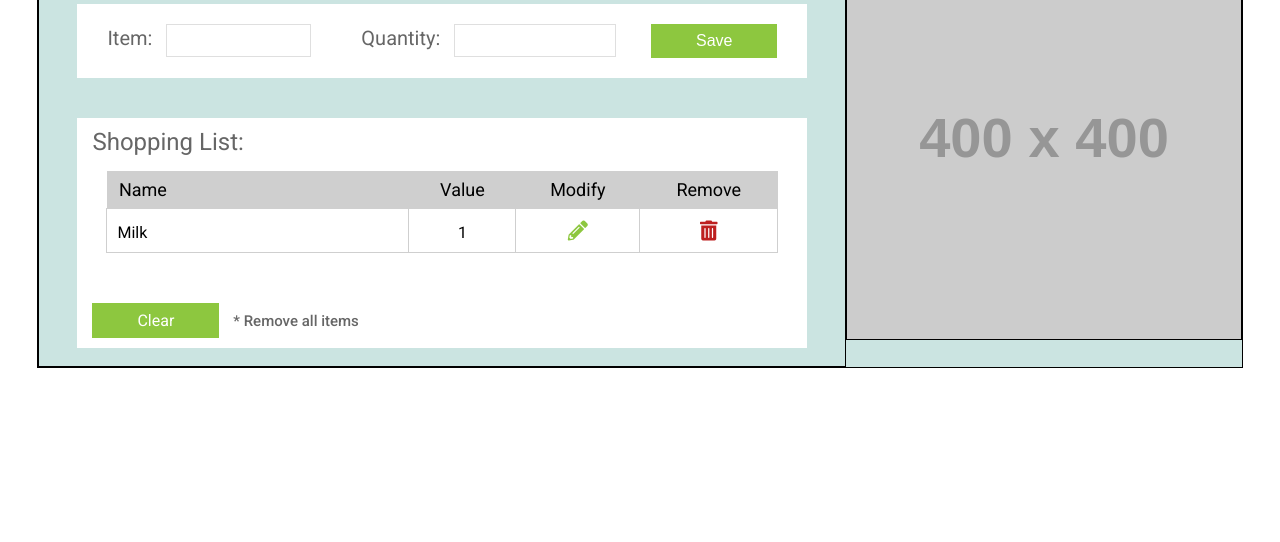
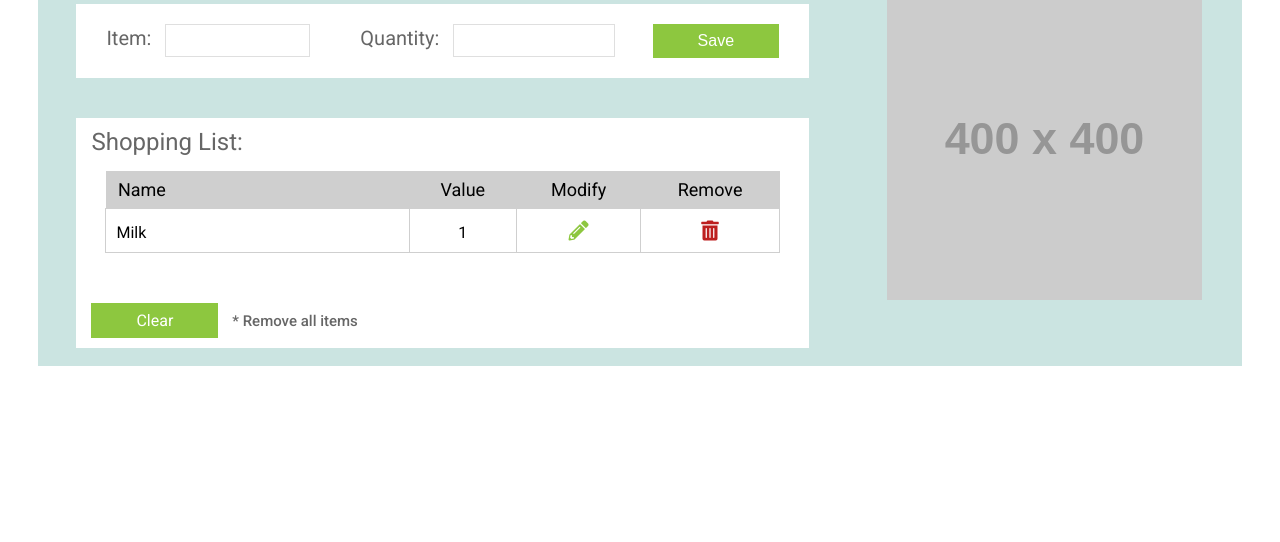
Before and after one commit to mvishrutaxioned/File-Storage, a plain HTML site: page index.html in a window 1280 px wide. Shown: the part 258-800 px from the top of the page. Drawn offline with Linux system fonts and the light colour scheme; placeholder pictures from the web are drawn by us.

Commit message:
added image styling

```diff
--- a/assets/css/style.css
+++ b/assets/css/style.css
@@ -129,20 +129,11 @@ main {
   display: flex;
   justify-content: space-between;
   background-color: #cbe4e1;
-  border: 1px solid;
 }
 
 .data {
   width: 65%;
   padding: 18px 38px;
-  border: 1px solid;
-}
-
-.image {
-  width: 35%;
-  margin: 0 auto;
-  align-self: center;
-  border: 1px solid;
 }
 
 h1 {
@@ -235,6 +226,13 @@ tr td {
   border: 1px solid #cfcfcf;
 }
 
+.sorry {
+  width: 100%;
+  border: 1px solid #cfcfcf;
+}
+
+.sorry td { border: none; }
+
 #modify,
 #remove { font-size: 0; }
 
@@ -268,6 +266,20 @@ tr td {
   font-size: 15px;
 }
 
+.image {
+  width: 35%;
+  margin: auto;
+}
+
+img {
+  width: 80%;
+  display: flex;
+  justify-content: center;
+  margin: 0 auto;
+}
+
+.none { display: none; }
+
 /*=================================
   main styling ends here
 =================================*/
```
